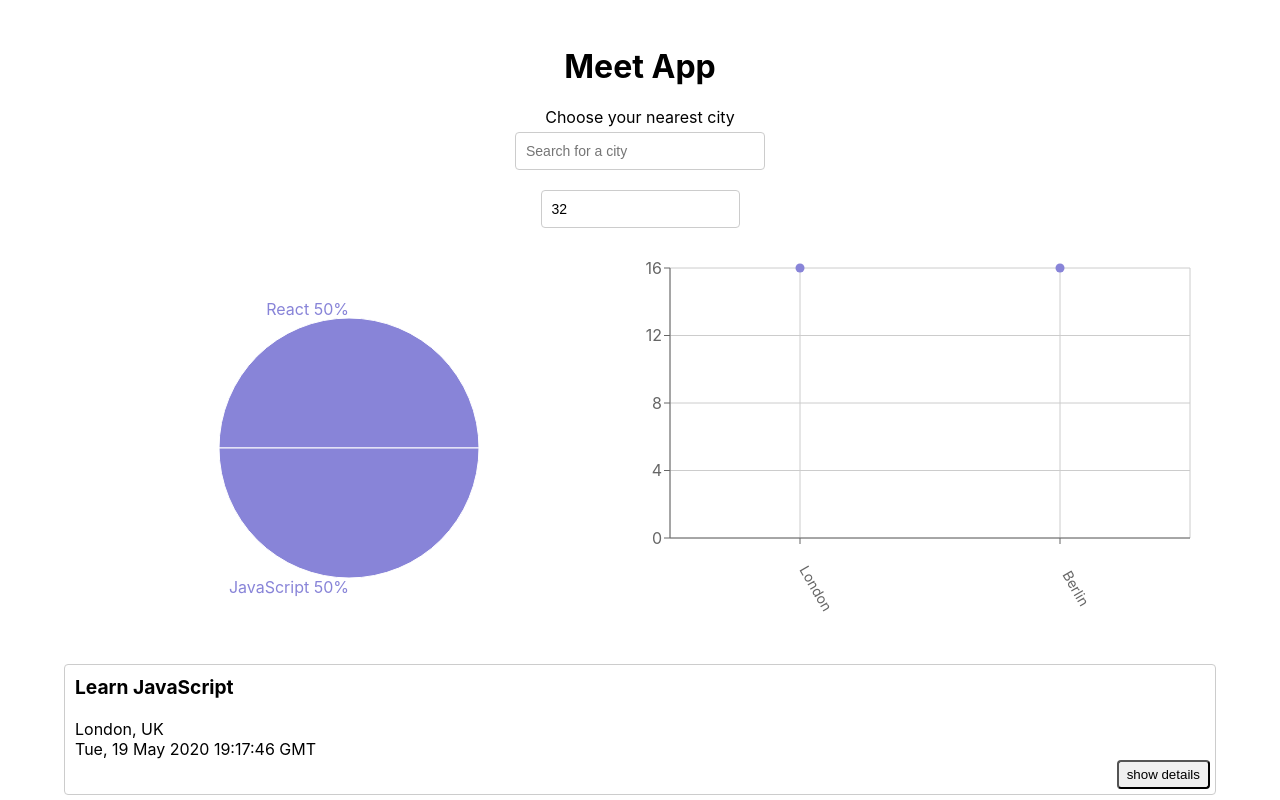
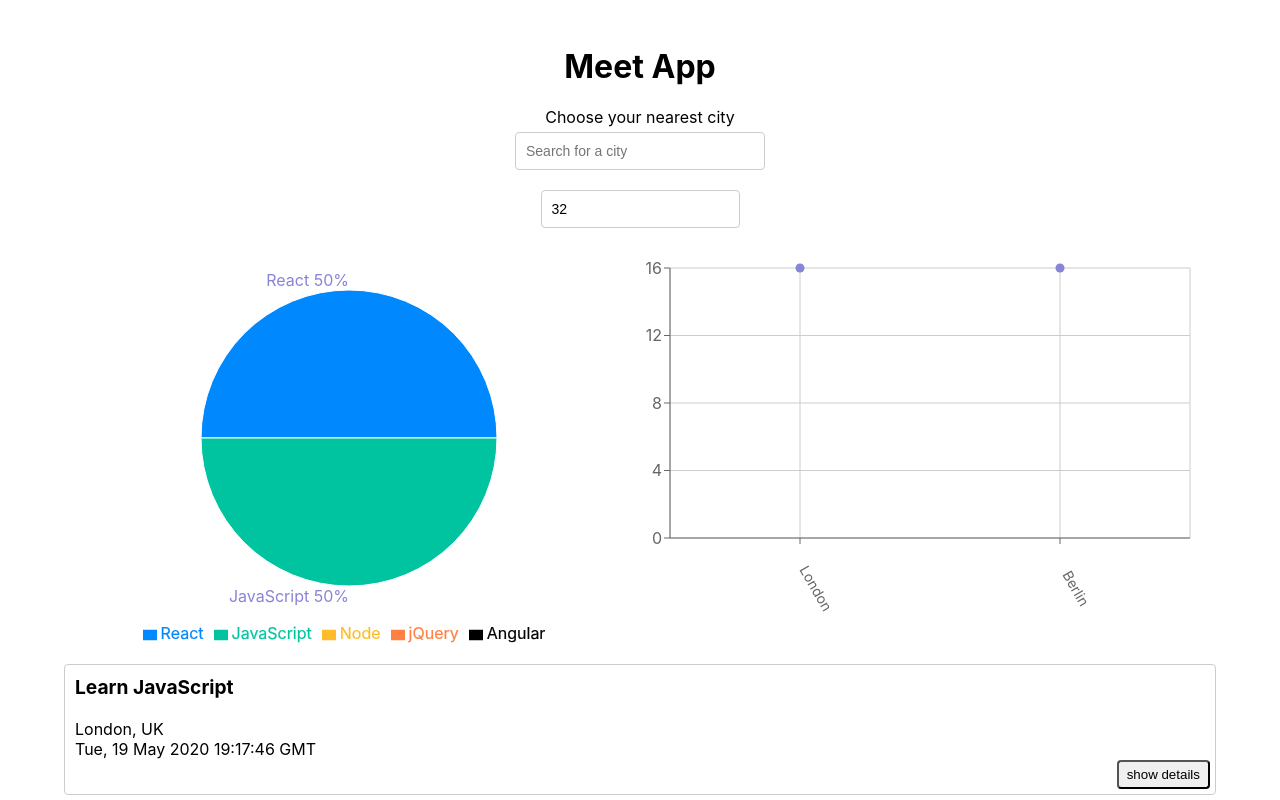
Before and after one commit to Jonathlon/Meet-App, a React (Create React App) app: page / in a window 1280 px wide. Shown: the top 800 px of the page. Built offline with nearby package versions, Linux system fonts and the light colour scheme; what atatus-spa would draw is missing.

Commit message:
update eventgenrechart.js

```diff
--- a/src/components/EventGenresChart.js
+++ b/src/components/EventGenresChart.js
@@ -1,6 +1,6 @@
 /* eslint-disable react-hooks/exhaustive-deps */
 import { useState, useEffect } from "react";
-import { PieChart, Pie, Cell, ResponsiveContainer } from "recharts";
+import { PieChart, Pie, Cell, ResponsiveContainer, Legend } from "recharts";
 
 export const EventGenresChart = ({ events }) => {
   const [data, setData] = useState([]);
@@ -52,15 +52,30 @@ export const EventGenresChart = ({ events }) => {
 
   return (
     <ResponsiveContainer width="99%" height={400}>
-      <PieChart>
+      <PieChart width={730} height={250}>
         <Pie
           data={data}
           dataKey="value"
+          outerRadius="80%"
           fill="#8884d8"
           labelLine={false}
           label={renderCustomizedLabel}
-          outerRadius={130}
-        />
+        >
+          {data.map((entry, index) => (
+            <Cell key={`cell-${index}`} fill={colors[index]} />
+          ))}
+        </Pie>
+        {data.map((entry, index) => (
+          <Legend
+            key={`legend-${index}`}
+            verticalAlign="bottom"
+            align="bottom"
+            wrapperStyle={{
+              WebkitTextStroke: `0.2px`,
+              background: "rgba(255, 255, 255, 0.5",
+            }}
+          />
+        ))}
       </PieChart>
     </ResponsiveContainer>
   );
```
